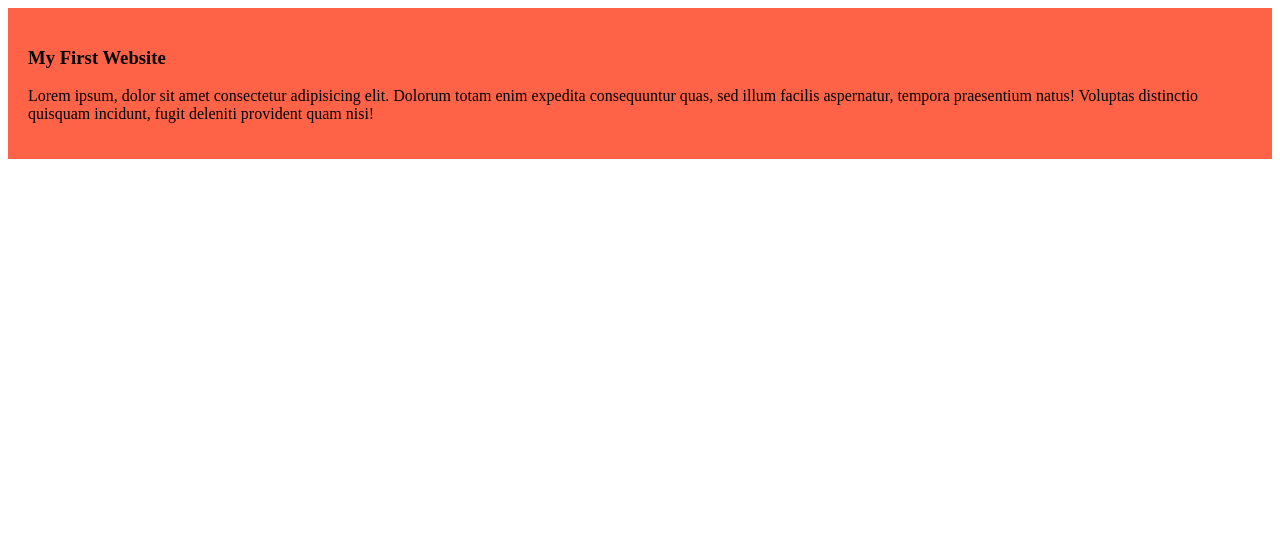
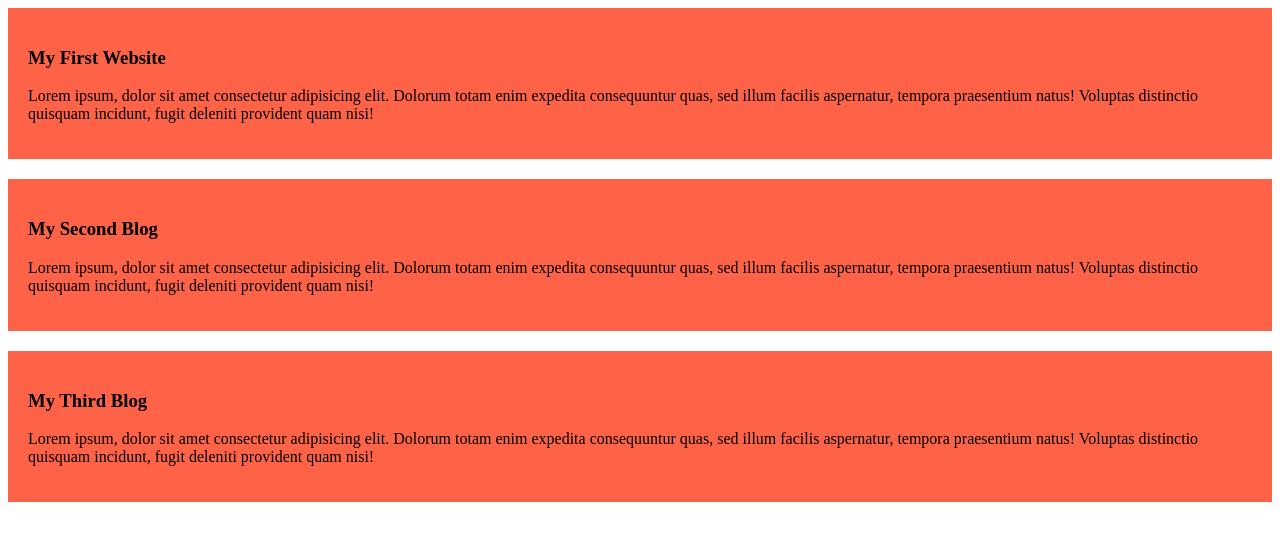
Before and after one commit to UTSO2003/my-simple-website, a plain HTML site: page index.html in a window 1280 px wide. Drawn offline with Linux system fonts and the light colour scheme.

Commit message:
added the second and the third blog

```diff
--- a/index.html
+++ b/index.html
@@ -11,5 +11,13 @@
         <h3>My First Website</h3>
         <p>Lorem ipsum, dolor sit amet consectetur adipisicing elit. Dolorum totam enim expedita consequuntur quas, sed illum facilis aspernatur, tempora praesentium natus! Voluptas distinctio quisquam incidunt, fugit deleniti provident quam nisi!</p>
     </div>
+    <div>
+        <h3>My Second Blog</h3>
+        <p>Lorem ipsum, dolor sit amet consectetur adipisicing elit. Dolorum totam enim expedita consequuntur quas, sed illum facilis aspernatur, tempora praesentium natus! Voluptas distinctio quisquam incidunt, fugit deleniti provident quam nisi!</p>
+    </div>
+    <div>
+        <h3>My Third Blog</h3>
+        <p>Lorem ipsum, dolor sit amet consectetur adipisicing elit. Dolorum totam enim expedita consequuntur quas, sed illum facilis aspernatur, tempora praesentium natus! Voluptas distinctio quisquam incidunt, fugit deleniti provident quam nisi!</p>
+    </div>
 </body>
 </html>
--- a/styles/blog.css
+++ b/styles/blog.css
@@ -1,4 +1,5 @@
 div{
     background-color: tomato;
     padding: 20px;
+    margin-bottom: 20px;
 }
```
